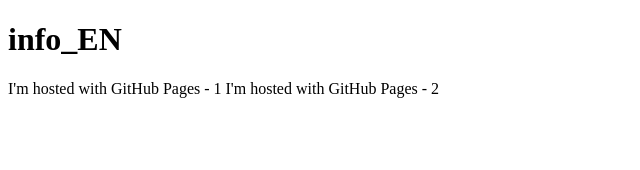
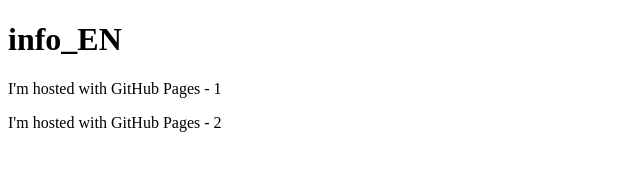
Before and after one commit to yu-2023/yu-2023.github.io, a plain HTML site: page inf/info_EN.html in a window 1280 px wide. Shown: the whole page, without its empty margins (0-640 px from the left). Drawn offline with Linux system fonts and the light colour scheme.

Commit message:
Update info_EN.html

```diff
--- a/inf/info_EN.html
+++ b/inf/info_EN.html
@@ -5,9 +5,7 @@
   </head>
   <body>
     <h1>info_EN</h1>
-    <p>
-      I'm hosted with GitHub Pages - 1
-      I'm hosted with GitHub Pages - 2
-    </p>
+    <p>I'm hosted with GitHub Pages - 1</p>
+    <p>I'm hosted with GitHub Pages - 2</p>
   </body>
 </html>
```
